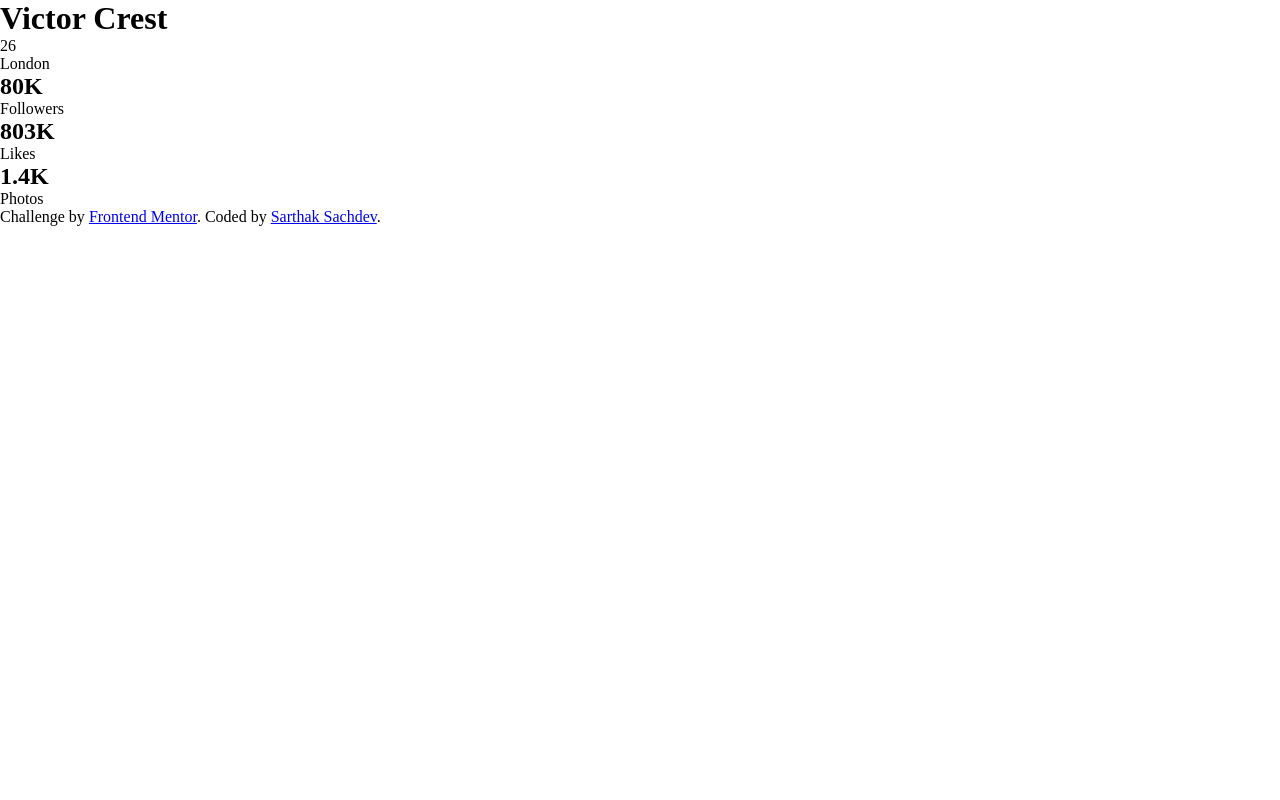
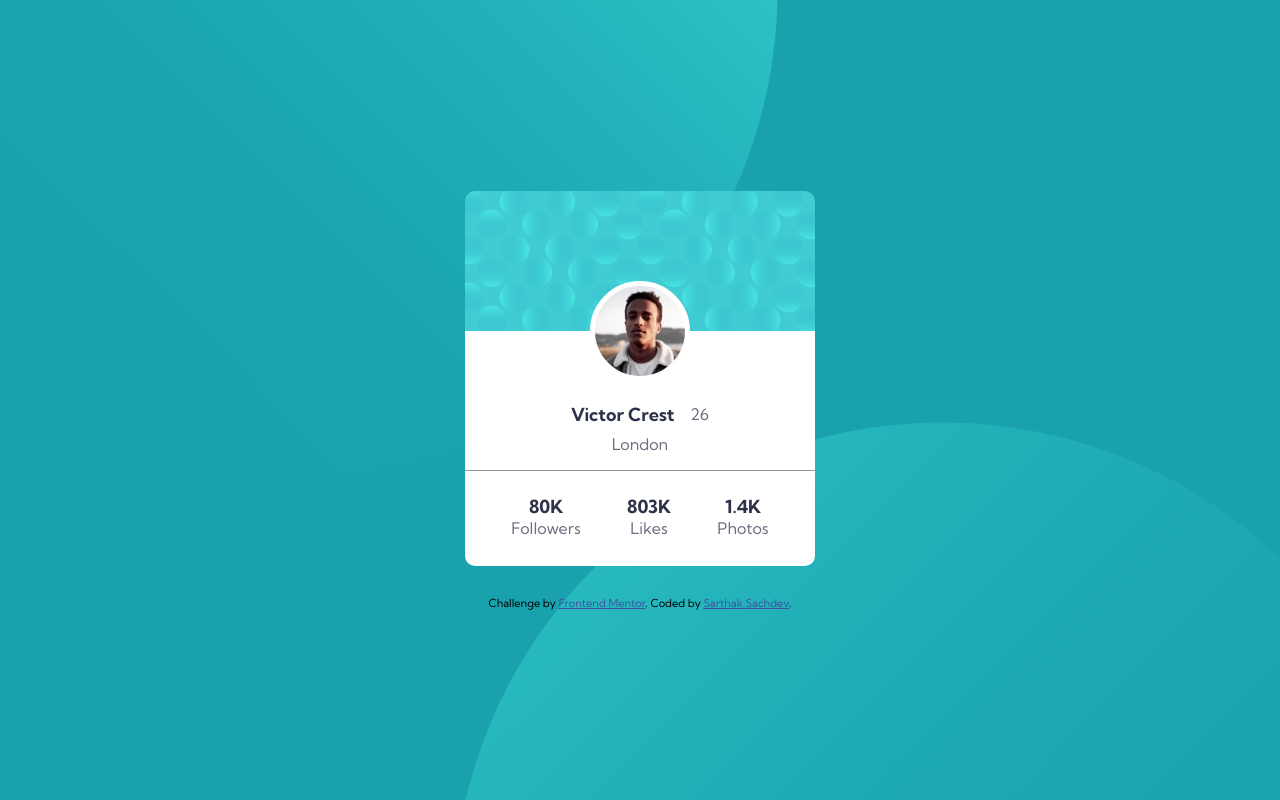
Before and after one commit to SartHak-0-Sach/Profile-card-component_frontend_project, a plain HTML site: page index.html in a window 1280 px wide. Drawn offline with Linux system fonts and the light colour scheme.

Commit message:
Update style.css

```diff
--- a/style.css
+++ b/style.css
@@ -1,5 +1,104 @@
-*{
+@import url('https://fonts.googleapis.com/css2?family=Kumbh+Sans:wght@400;700&display=swap');
+
+:root {
+    --Dark-cyan: hsl(185, 75%, 39%);
+    --Very-dark-desaturated-blue: hsl(229, 23%, 23%);
+    --Dark-grayish-blue: hsl(227, 10%, 46%);
+    --Dark-gray: hsl(0, 0%, 59%);
+}
+
+* {
+    font-family: "Kumbh Sans", "sans-serif";
     margin: 0;
     padding: 0;
     box-sizing: border-box;
 }
+
+body {
+    width:100%;
+    height:100vh;
+    display: flex;
+    justify-content: center;
+    flex-direction: column;
+    align-items: center;
+    gap:30px;
+    background: url("./images/bg-pattern-bottom.svg") bottom -600px right -150px no-repeat, url("./images/bg-pattern-top.svg") top -500px left -200px no-repeat;
+    background-color: var(--Dark-cyan);
+}
+
+.card {
+    width:350px;
+    height:375px;
+    border-radius: 10px;
+}
+
+.card-header {
+    width:100%;
+    height:140px;
+    border-radius: 10px 10px 0 0;
+    background: url("./images/bg-pattern-card.svg");
+}
+
+.card-info {
+    height:calc(100% - 140px);
+    display: flex;
+    flex-direction: column;
+    align-items: center;
+    background-color: white;
+    border-radius: 0 0 10px 10px;
+}
+
+.profile-picture {
+    width: 100px;
+    height: 100px;
+    border-radius: 50%;
+    border: 5px solid white;
+    background: url("./images/image-victor.jpg");
+    transform: translateY(-50%);
+    margin-bottom: 0.75rem;
+}
+
+.profile-info {
+    display: flex;
+    flex-direction: column;
+    align-items: center;
+    margin-top:-2.5rem;
+    padding-bottom: 1rem;
+    border-bottom: 1px solid var(--Dark-gray);
+    width: 100%;
+}
+
+.name-age {
+    display: flex;
+    align-items: center;
+    gap:1rem;
+    margin-bottom: 0.5rem;
+}
+
+.social-info {
+    width: 100%;
+    margin-top: 1rem;
+    padding-top: 0.5rem;
+    display: flex;
+    justify-content: space-evenly;
+    align-items: center;
+    text-align: center;
+}
+
+.name, .social-info h2 {
+    font-size: 18px;
+    font-weight: 700;
+    color: var(--Very-dark-desaturated-blue);
+}
+
+.age, .city, .social-info p {
+    color: var(--Dark-grayish-blue);
+}
+
+.attribution {
+    font-size: 11px; text-align: center;
+}
+
+.attribution a {
+    color: hsl(228, 45%, 44%);
+}
```
